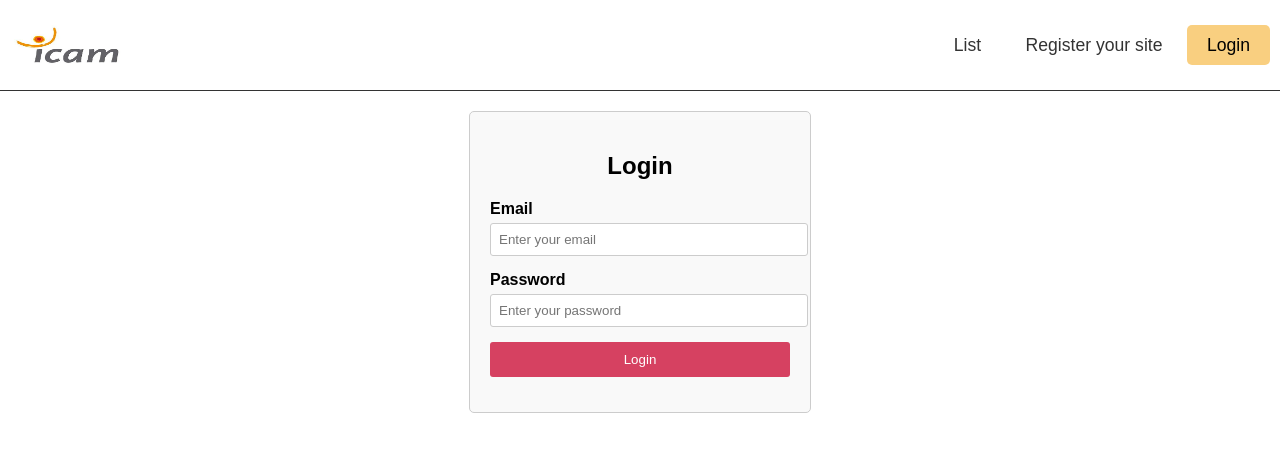
After one commit to falachabt/dynamic_web_app, a Flask app: page /login in a window 1280 px wide. The commit adds this page. Shown: the top 452 px of the page. Run offline with Flask 3, Linux system fonts and the light colour scheme; some libraries are stand-ins or nearby versions.

Commit message:
test practical

```diff
--- a/app.py
+++ b/app.py
@@ -1,4 +1,4 @@
-from flask import Flask, render_template
+from flask import Flask, render_template, request
 from flask_mysqldb import MySQL
 
 app = Flask(__name__)
@@ -10,7 +10,6 @@ app.config['MYSQL_PASSWORD'] = ''
 app.config['MYSQL_DB'] = 'PBLMIA11'
 mysql = MySQL(app)
 
-#this function is called to generate the home page of your website
 
 def database():
     # Create a cursor object
@@ -33,6 +32,10 @@ def hello():
     return render_template('index.html')
 
 
+@app.route('/login')
+def login():
+    return render_template('login.html')
+
 @app.route("/list")
 def list():
     return render_template("list.html", list=database())
--- /dev/null
+++ b/static/css/login.css
@@ -0,0 +1,49 @@
+.login {
+    height: 100%;
+    width: 100%;
+    display: flex;
+    align-items: center;
+    justify-content: center;
+}
+
+.login-container {
+    width: 300px;
+    margin: 0 auto;
+    padding: 20px;
+    border: 1px solid #ccc;
+    border-radius: 5px;
+    background-color: #f9f9f9;
+}
+
+.login-container h2 {
+    text-align: center;
+    margin-bottom: 20px;
+}
+
+.form-group {
+    margin-bottom: 15px;
+}
+
+label {
+    display: block;
+    font-weight: bold;
+    margin-bottom: 5px;
+}
+
+input[type="text"],
+input[type="password"] {
+    width: 100%;
+    padding: 8px;
+    border: 1px solid #ccc;
+    border-radius: 3px;
+}
+
+button[type="submit"] {
+    width: 100%;
+    padding: 10px;
+    border: none;
+    border-radius: 3px;
+    background-color: #d64161;
+    color: #fff;
+    cursor: pointer
+}
--- a/static/css/styles.css
+++ b/static/css/styles.css
@@ -1,3 +1,5 @@
+@import url("/static/css/login.css");
+
 body {
     margin: 0;
     font-family: Arial, sans-serif;
--- a/templates/base.html
+++ b/templates/base.html
@@ -17,7 +17,8 @@
 
         <nav>
             <a href="{{ url_for('list') }}" class="{% if active_page == 'list' %}active{% endif %}">List</a>
-            <a href="{{ url_for('add') }}" class="special ">Register your site</a>
+            <a href="{{ url_for('add') }}" class="">Register your site</a>
+            <a href="{{ url_for('login') }}" class="special ">Login</a>
         </nav>
     </header>
 
--- a/templates/list.html
+++ b/templates/list.html
@@ -1,8 +1,10 @@
 {% extends 'base.html' %}
-{% block title %} list {% endblock %}
+{% block title %} Campus {% endblock %}
 
 {% block content %}
 
 <h1> Discover icam's campus diversity  </h1>
-   {{list}}
+   {%for site in list %}
+      {{ site[0] }}
+   {% endfor %}
 {% endblock %}
--- /dev/null
+++ b/templates/login.html
@@ -0,0 +1,35 @@
+{% extends 'base.html' %} {% block title %} Login {% endblock %} {% block
+content %}
+
+<div class="login">
+  <div class="login-container">
+    <h2>Login</h2>
+    <form action="" method="post">
+      <div class="form-group">
+        <label for="email">Email</label>
+        <input
+          type="text"
+          id="email"
+          name="email"
+          placeholder="Enter your email"
+        />
+      </div>
+
+      <div class="form-group">
+        <label for="password">Password</label>
+        <input
+          type="password"
+          id="password"
+          name="password"
+          placeholder="Enter your password"
+        />
+      </div>
+
+      <div class="form-group">
+        <button type="submit">Login</button>
+      </div>
+    </form>
+  </div>
+</div>
+
+{% endblock %}
```
